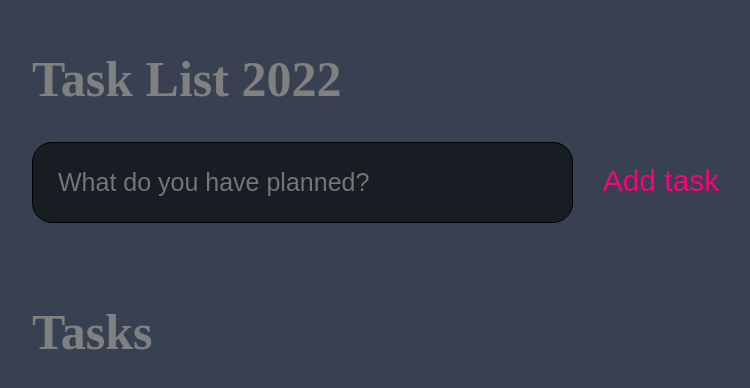
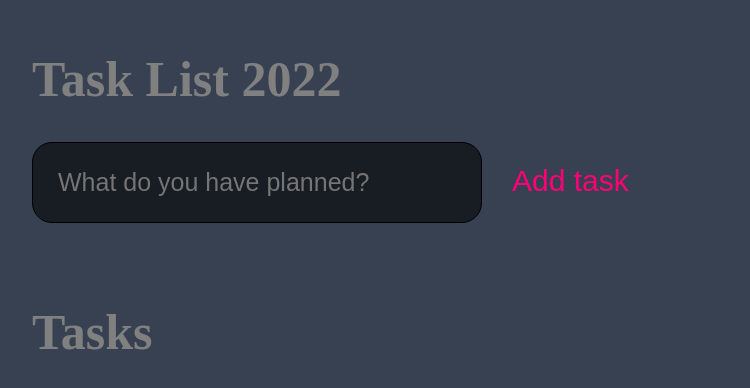
Before and after one commit to honeyposh/react-todo, a React (Create React App) app: page / in a window 1280 px wide. Shown: the top 388 px of the page, without its empty margins (368-1118 px from the left). Built offline with nearby package versions, Linux system fonts and the light colour scheme.

Commit message:
second commit

```diff
--- a/src/components/Input.module.css
+++ b/src/components/Input.module.css
@@ -1,14 +1,16 @@
 input {
   border: 1px solid black;
-  width: 62%;
+  max-width: 1060px;
+  min-width: 450px;
   padding: 25px;
   background-color: rgba(0, 0, 0, 0.56);
   border-radius: 20px;
   outline: none;
-  color: yellow;
+  color: grey;
   font-size: 25px;
 }
 button {
+  width: auto;
   font-size: 30px;
   background: none;
   color: rgb(255, 0, 119);
--- a/src/components/TodoList.module.css
+++ b/src/components/TodoList.module.css
@@ -3,7 +3,8 @@
 }
 .list {
   border: 1px solid black;
-  width: 100%;
+  min-width: 450px;
+  max-width: 1060px;
   padding: 25px;
   background-color: rgba(0, 0, 0, 0.56);
   border-radius: 20px;
--- a/src/index.css
+++ b/src/index.css
@@ -7,4 +7,6 @@
 body {
   background-color: #374151;
   margin-left: 400px;
+  align-items: center;
+  justify-content: center;
 }
```
